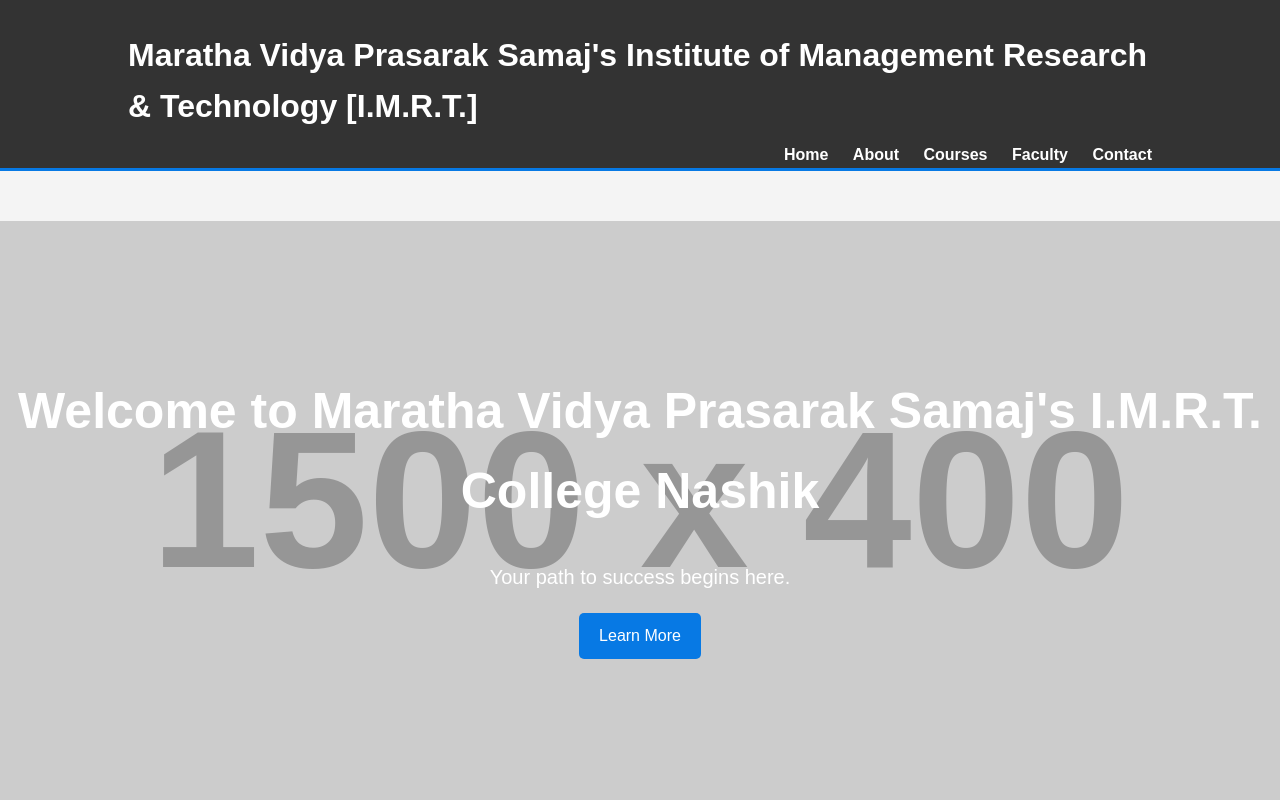
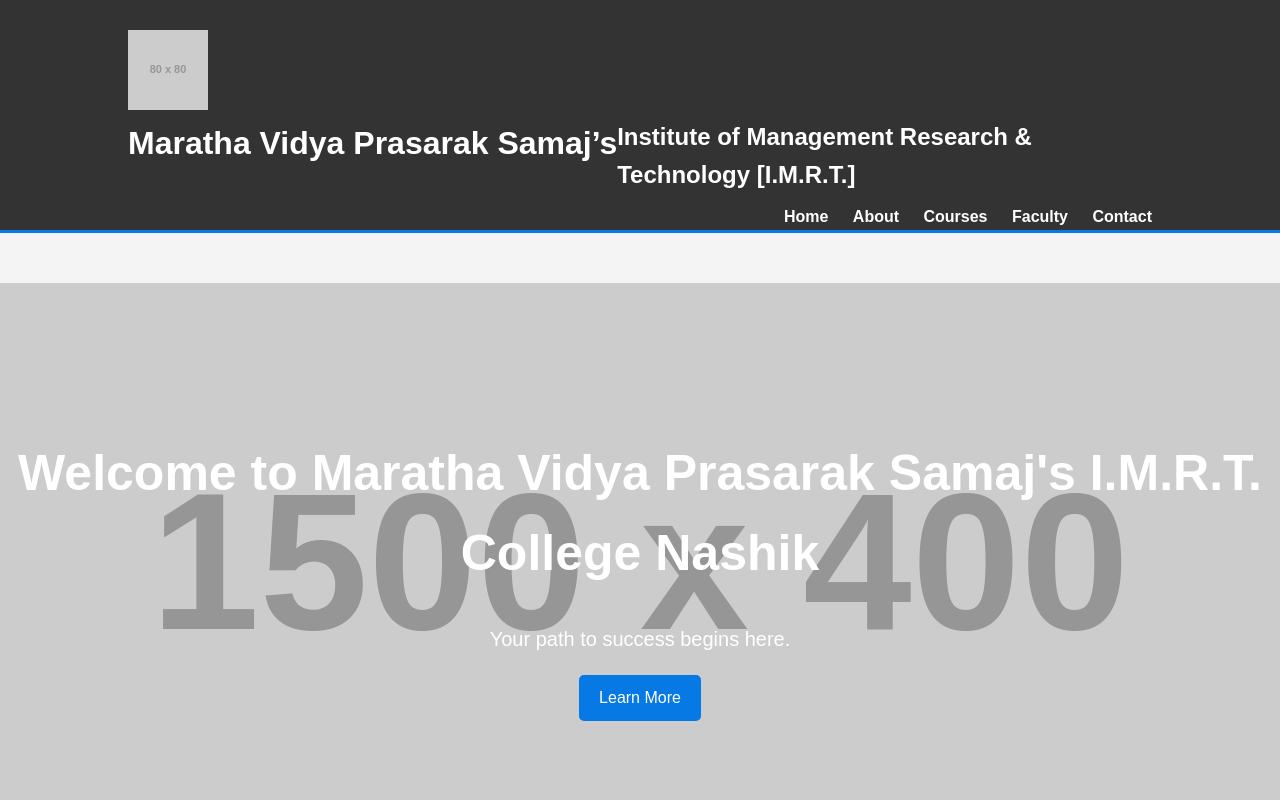
Before and after one commit to SuyashGaikwad2131/IMRTNashik, a plain HTML site: page index.html in a window 1280 px wide. Shown: the top 800 px of the page. Drawn offline with Linux system fonts and the light colour scheme; placeholder pictures from the web are drawn by us.

Commit message:
Update index.html

```diff
--- a/index.html
+++ b/index.html
@@ -10,8 +10,17 @@
 <body>
     <!-- Header Section -->
     <header>
-        <div class="container">
-            <h1>Maratha Vidya Prasarak Samaj's Institute of Management Research & Technology [I.M.R.T.]</h1>
+        <div class="container header-content">
+            <!-- Placeholder for Symbol/Logo -->
+            <div class="logo">
+                <img src="https://via.placeholder.com/80" alt="College Logo">
+            </div>
+            <!-- College Name in Two Lines -->
+            <div class="college-name">
+                <h1>Maratha Vidya Prasarak Samaj’s</h1>
+                <h2>Institute of Management Research & Technology [I.M.R.T.]</h2>
+            </div>
+            <!-- Navigation -->
             <nav>
                 <ul>
                     <li><a href="#home">Home</a></li>
@@ -91,4 +100,4 @@
         </div>
     </footer>
 </body>
-    </html>
+                                                                                </html>
```
